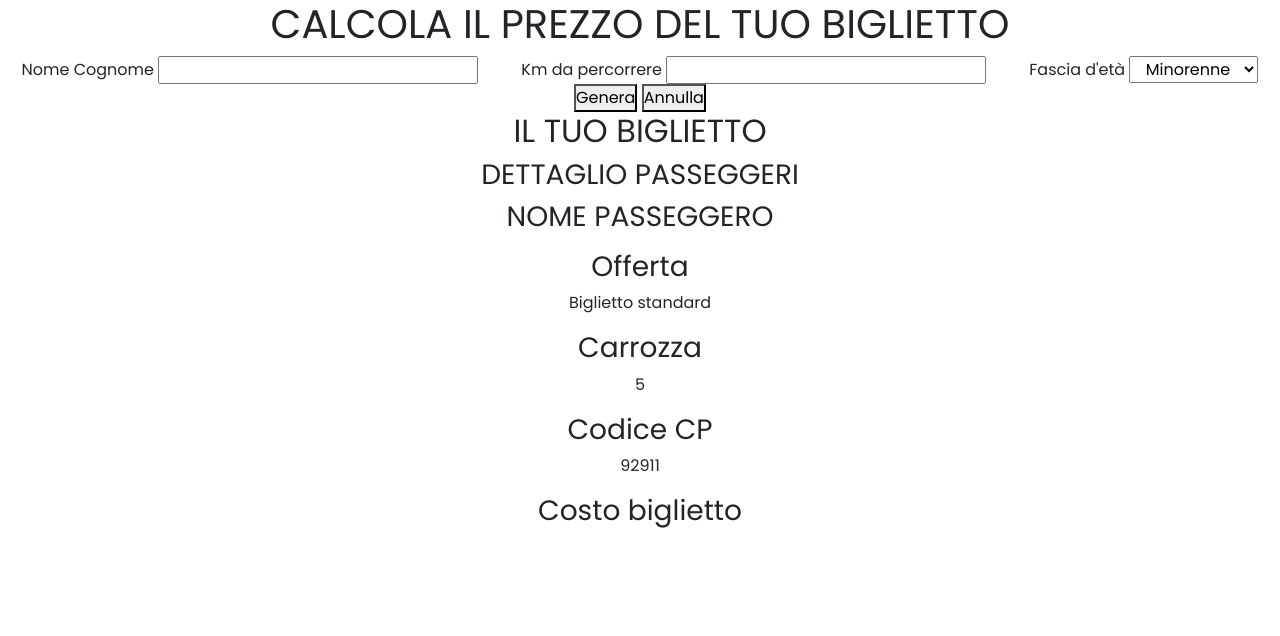
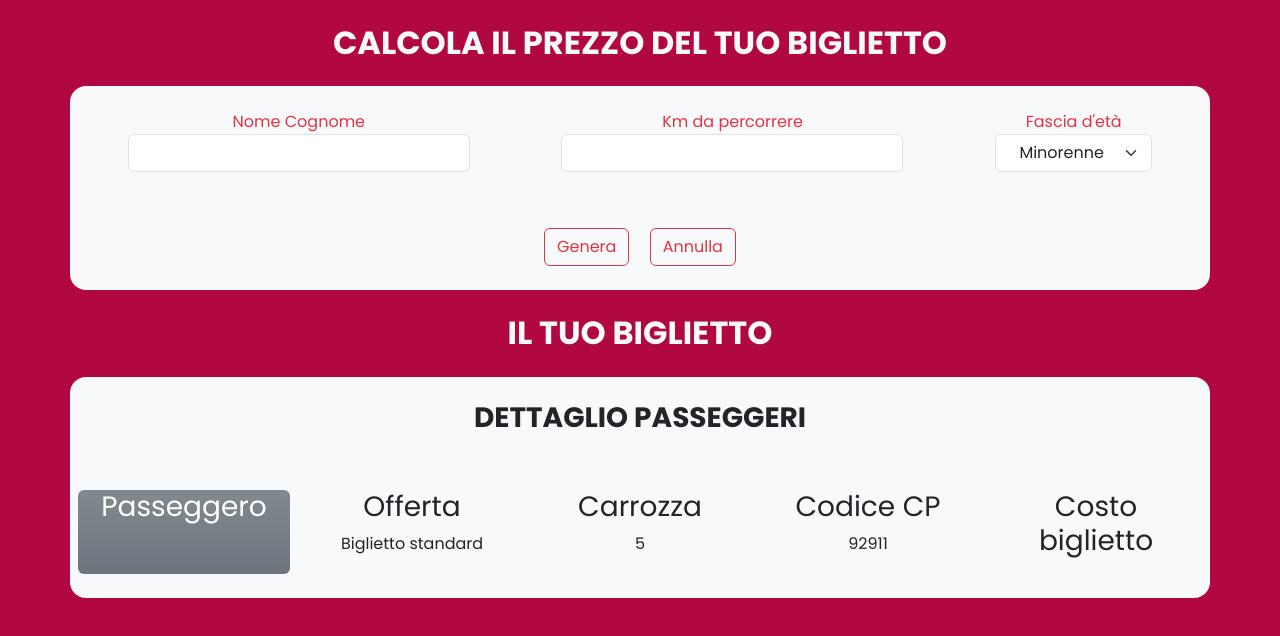
Before and after one commit to marcocampisi/js-biglietto-treno-form, a plain HTML site: page index.html in a window 1280 px wide. Drawn offline with nearby package versions, Linux system fonts and the light colour scheme.

Commit message:
Completed interface

```diff
--- a/css/style.css
+++ b/css/style.css
@@ -7,6 +7,6 @@
     text-align: center;
 }
 
-.form-container {
-    justify-content: center;
+body {
+    background-color: #b10841;
 }
--- a/index.html
+++ b/index.html
@@ -16,22 +16,22 @@
     <link rel="stylesheet" href="css/style.css">
 </head>
 <body>
-    <h1>CALCOLA IL PREZZO DEL TUO BIGLIETTO</h1>
-    <div>
+    <h2 class="text-light fw-bold my-4">CALCOLA IL PREZZO DEL TUO BIGLIETTO</h2>
+    <div class="container bg-light rounded-4">
         <form>
-            <div class="row">
+            <div class="row my-2 py-4">
                 <div class="d-flex justify-content-around">
                     <div>
-                        <label for="inputFullName">Nome Cognome</label>
-                        <input type="text" id="inputFullName">
+                        <label for="inputFullName" class="text-danger">Nome Cognome</label>
+                        <input type="text" id="inputFullName" class="form-control">
                     </div>
                     <div>
-                        <label for="inputKm">Km da percorrere</label>
-                        <input type="text" id="inputKm">
+                        <label for="inputKm" class="text-danger">Km da percorrere</label>
+                        <input type="text" id="inputKm" class="form-control">
                     </div>
                     <div>
-                        <label for="">Fascia d'età</label>
-                        <select name="inputAge" id="inputAge">
+                        <label for="inputAge" class="text-danger">Fascia d'età</label>
+                        <select name="inputAge" id="inputAge" class="form-select">
                             <option value="under18">Minorenne</option>
                             <option value="over18">Maggiorenne</option>
                             <option value="over65">Over 65</option>
@@ -39,37 +39,37 @@
                     </div>
                 </div>
             </div>
-            <div class="row">
+            <div class="row py-4">
                 <div>
-                    <button type="button" id="generateBtn">Genera</button>
-                    <button type="button" id="resetBtn">Annulla</button>
+                    <button type="button" id="generateBtn" class="btn btn-outline-danger mx-2">Genera</button>
+                    <button type="button" id="resetBtn" class="btn btn-outline-danger mx-2">Annulla</button>
                 </div>
             </div>
         </form>
     </div>
-    <h2>IL TUO BIGLIETTO</h2>
-    <div>
-        <div>
-            <h3>DETTAGLIO PASSEGGERI</h3>
+    <h2 class="text-light fw-bold my-4">IL TUO BIGLIETTO</h2>
+    <div class="container bg-light rounded-4">
+        <div class="row py-4">
+            <h3 class="fw-bold">DETTAGLIO PASSEGGERI</h3>
         </div>
-        <div>
-            <div>
-                <h3>NOME PASSEGGERO</h3>
+        <div class="row py-4">
+            <div class="col bg-secondary bg-gradient text-white rounded mx-2">
+                <h3>Passeggero</h3>
                 <p id="nameField"></p>
             </div>
-            <div>
+            <div class="col mx-2">
                 <h3>Offerta</h3>
                 <p id="promoField">Biglietto standard</p>
             </div>
-            <div>
+            <div class="col mx-2">
                 <h3>Carrozza</h3>
                 <p id="numCarrozza">5</p>
             </div>
-            <div>
+            <div class="col mx-2">
                 <h3>Codice CP</h3>
                 <p>92911</p>
             </div>
-            <div>
+            <div class="col mx-2">
                 <h3>Costo biglietto</h3>
                 <p id="costoBiglietto"></p>
             </div>
```
